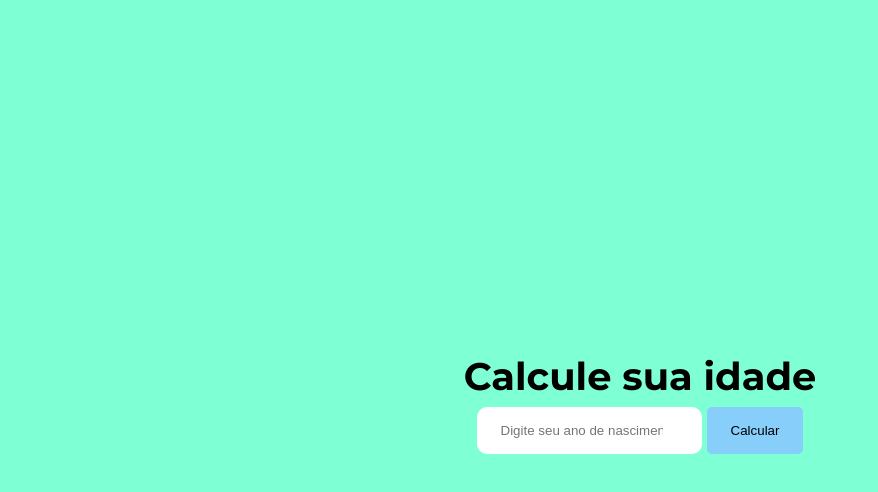
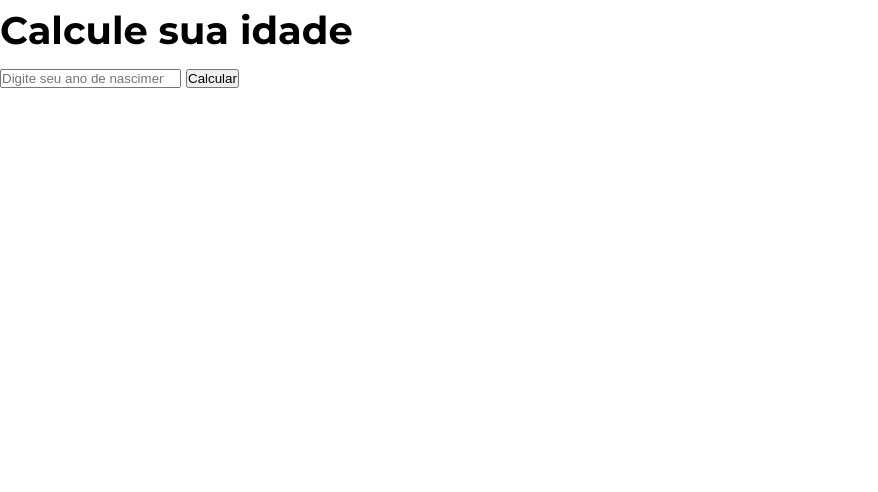
Before and after one commit to MatheusRoichman/projeto-git, a plain HTML site: page index.html in a window 1280 px wide. Shown: the whole page, without its empty margins (0-878 px from the left). Drawn offline with Linux system fonts and the light colour scheme.

Commit message:
Revert "Campo de entrada e botão estilizados"
This reverts commit 8b227415f891ac0651d8f7e3e8dd8bd567edd090.

```diff
--- a/style.css
+++ b/style.css
@@ -6,28 +6,4 @@
 
 body {
   font: 1.2rem/1.6 'Montserrat', sans-serif;
-  background-color: aquamarine;
-  width: 100vw;
-  height: 100vh;
-  display: flex;
-  flex-direction: column;
-  justify-content: center;
-  align-items: center;
 }
-
-input {
-  border: 0;
-  border-radius: 10px;
-  padding: 1rem 1.5rem;
-}
-
-button {
-  border: 0;
-  border-radius: 5px;
-  background-color: lightskyblue;
-  padding: 1rem 1.5rem;
-}
-
-button:hover {
-  cursor: pointer;
-}
```
